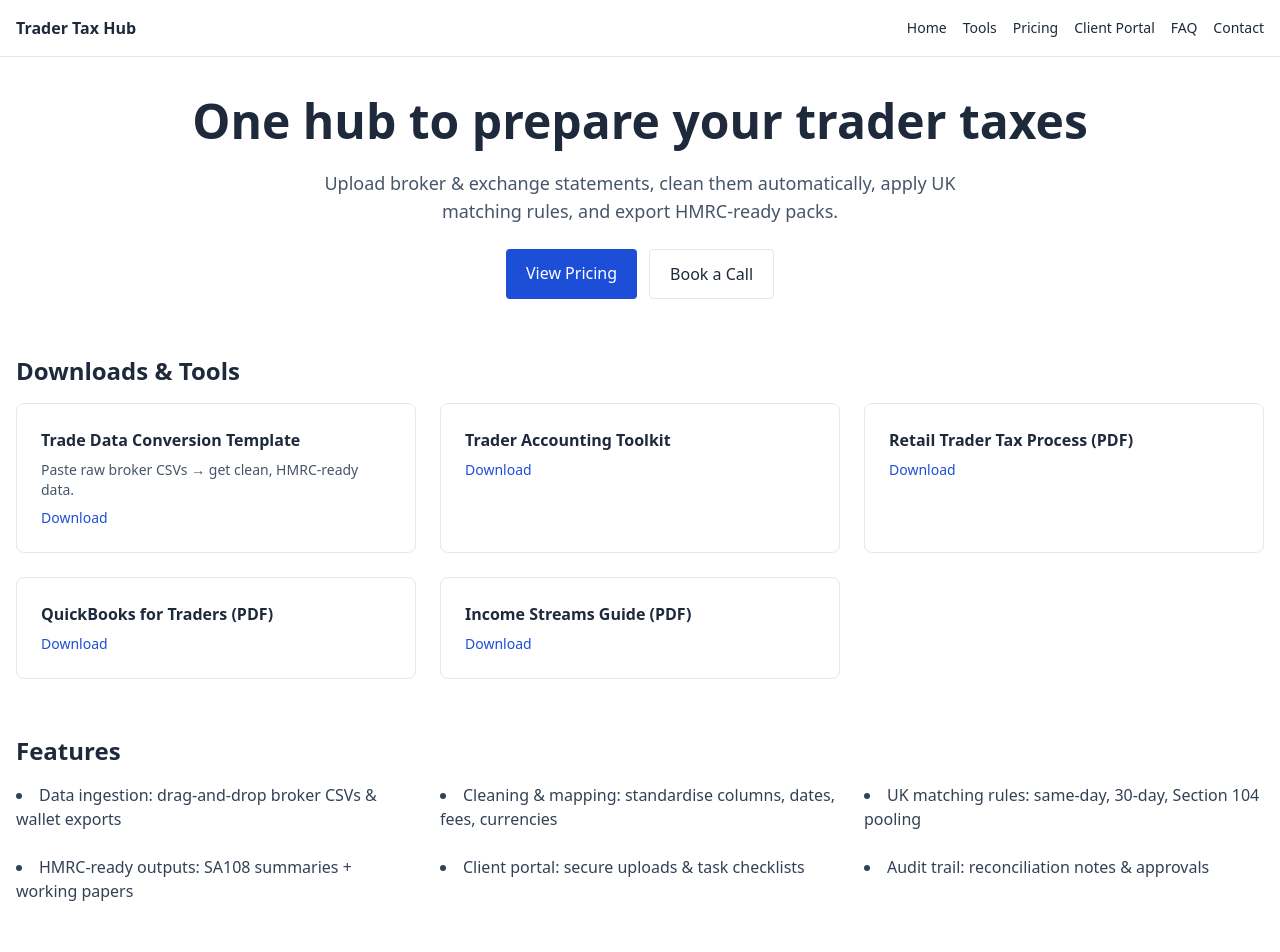
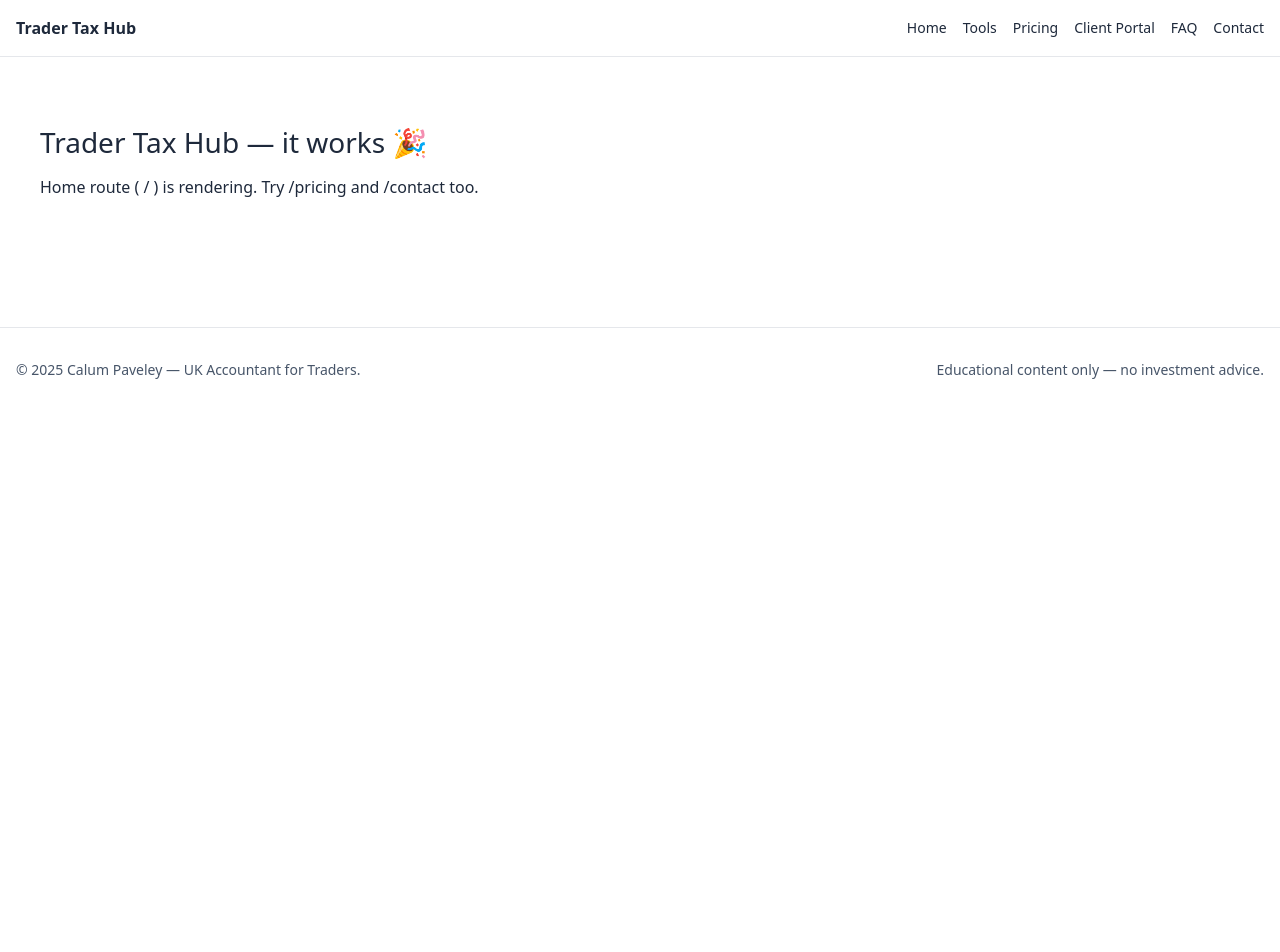
Before and after one commit to cpaveley00/trader-tax-hub2, a Next.js app in the folder trader-tax-hub-full/: page / in a window 1280 px wide. Shown: the top 952 px of the page. After the commit the page ends 800 px from the top, so only its background shows below. Built offline with nearby package versions, Linux system fonts and the light colour scheme.

Commit message:
Update page.tsx

```diff
--- a/trader-tax-hub-full/app/page.tsx
+++ b/trader-tax-hub-full/app/page.tsx
@@ -1,42 +1,8 @@
-
-import Section from "@/components/Section";
-import DownloadCard from "@/components/DownloadCard";
-import Link from "next/link";
-
 export default function Home() {
   return (
-    <div className="space-y-14">
-      <section className="text-center space-y-6">
-        <h1 className="text-4xl sm:text-5xl font-bold">One hub to prepare your trader taxes</h1>
-        <p className="text-lg text-slate-600 max-w-2xl mx-auto">
-          Upload broker & exchange statements, clean them automatically, apply UK matching rules, and export HMRC-ready packs.
-        </p>
-        <div className="flex gap-3 justify-center">
-          <Link className="bg-blue-700 text-white px-5 py-3 rounded" href="/pricing">View Pricing</Link>
-          <Link className="border px-5 py-3 rounded" href="/contact">Book a Call</Link>
-        </div>
-      </section>
-
-      <Section title="Downloads & Tools">
-        <div className="grid sm:grid-cols-2 lg:grid-cols-3 gap-6">
-          <DownloadCard title="Trade Data Conversion Template" href="/downloads/Trade_Data_Conversion_Master_Template.xlsx" description="Paste raw broker CSVs → get clean, HMRC-ready data." />
-          <DownloadCard title="Trader Accounting Toolkit" href="/downloads/Trader_Accounting_Toolkit_Calum.xlsx" />
-          <DownloadCard title="Retail Trader Tax Process (PDF)" href="/downloads/Retail_Trader_Tax_Process_Full_Calum.pdf" />
-          <DownloadCard title="QuickBooks for Traders (PDF)" href="/downloads/QuickBooks_For_Traders_Calum.pdf" />
-          <DownloadCard title="Income Streams Guide (PDF)" href="/downloads/Expanded_Trading_and_Bookkeeping_Income_Streams.pdf" />
-        </div>
-      </Section>
-
-      <Section title="Features">
-        <ul className="grid sm:grid-cols-2 lg:grid-cols-3 gap-6 list-disc list-inside text-slate-700">
-          <li>Data ingestion: drag‑and‑drop broker CSVs & wallet exports</li>
-          <li>Cleaning & mapping: standardise columns, dates, fees, currencies</li>
-          <li>UK matching rules: same‑day, 30‑day, Section 104 pooling</li>
-          <li>HMRC-ready outputs: SA108 summaries + working papers</li>
-          <li>Client portal: secure uploads & task checklists</li>
-          <li>Audit trail: reconciliation notes & approvals</li>
-        </ul>
-      </Section>
+    <div style={{padding: 24, fontFamily: "system-ui"}}>
+      <h1 style={{fontSize: 28, marginBottom: 12}}>Trader Tax Hub — it works 🎉</h1>
+      <p>Home route ( / ) is rendering. Try <a href="/pricing">/pricing</a> and <a href="/contact">/contact</a> too.</p>
     </div>
   );
 }
```
